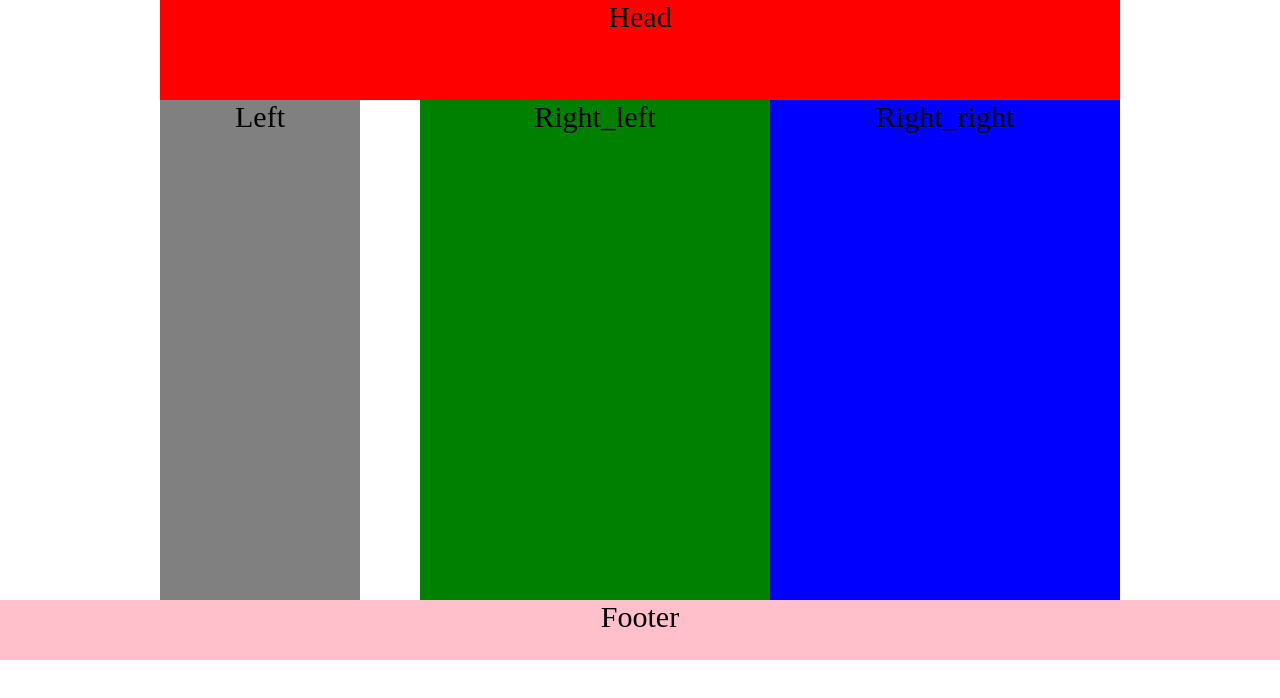
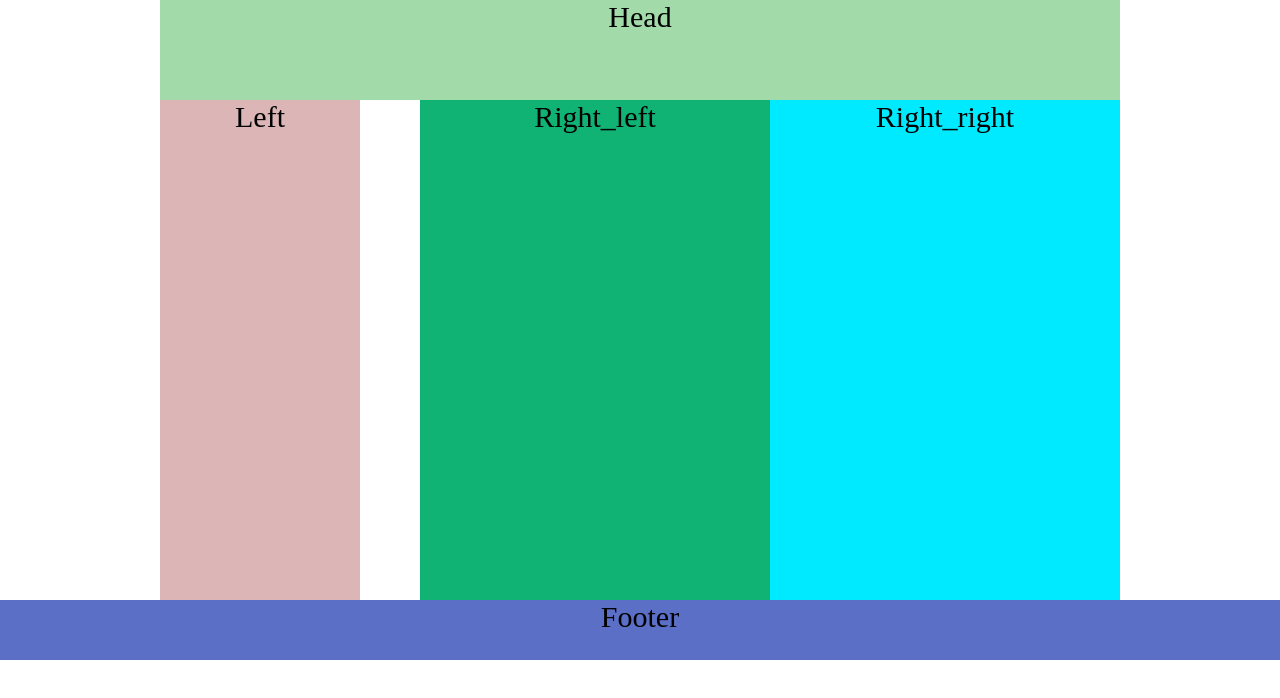
Before and after one commit to 51xueweb/Code-H5-Dev, a plain HTML site: page Web前端开发100例/020-Div+css 混合列布局/index.html in a window 1280 px wide. Drawn offline with Linux system fonts and the light colour scheme.

Commit message:
更新17~20

```diff
--- a/Web前端开发100例/018-Div+css 二列布局/css/index.css
+++ b/Web前端开发100例/018-Div+css 二列布局/css/index.css
@@ -0,0 +1,18 @@
+body {
+  text-align: center;
+  font-size: 30px;
+  padding: 0;
+  font-weight: bolder;
+}
+.left {
+  background-color: gray;
+  width: 300px;
+  height: 1000px;
+  float: left;
+}
+.right {
+  background-color: pink;
+  width: 300px;
+  height: 1000px;
+  float: right;
+}
--- a/Web前端开发100例/019-Div+css 三列布局/css/index.css
+++ b/Web前端开发100例/019-Div+css 三列布局/css/index.css
@@ -0,0 +1,27 @@
+body {
+  margin: 0;
+  padding:0;
+  font-size: 30px;
+  text-align: center;
+}
+.left {
+  background-color: gray;
+  width: 200px;
+  height: 700px;
+  position: absolute;
+  left: 0;
+  right: 0;
+}
+.middle {
+  background-color: pink;
+  margin: 0 300px 0 300px;
+  height: 400px;
+}
+.right {
+  background-color: #e3ffcc;
+  right: 0;
+  top: 0;
+  position: absolute;
+  width: 200px;
+  height: 700px;
+}
--- a/Web前端开发100例/020-Div+css 混合列布局/css/index.css
+++ b/Web前端开发100例/020-Div+css 混合列布局/css/index.css
@@ -0,0 +1,47 @@
+body {
+  margin: 0;
+  padding: 0;
+  text-align: center;
+  font-size: 30px;
+}
+.top {
+  height: 100px;
+}
+.head, .main {
+  width: 960px;
+  margin: 0 auto;
+}
+.head {
+  background-color: #a2daa9;
+  height: 100px;
+}
+.left {
+  background-color: #dcb6b6;
+  width: 200px;
+  height: 500px;
+  float: left;
+}
+.right {
+  background-color: #FCC;
+  width: 700px;
+  float: right;
+}
+.right_left {
+  background-color: #11b375;
+  width: 350px;
+  height: 500px;
+  float: left;
+}
+.right_right {
+  background-color: #00eaff;
+  width: 350px;
+  height: 500px;
+  float: right;
+}
+.footer {
+  margin-bottom: 0;
+  background-color: #5c6fc7;
+  width: 100%;
+  height: 60px;
+  clear: both;
+}
--- a/Web前端开发100例/020-Div+css 混合列布局/index.html
+++ b/Web前端开发100例/020-Div+css 混合列布局/index.html
@@ -7,55 +7,6 @@
   <meta name="author" content="Yexiaomo">
   <meta name="viewport" content="width=device-width, initial-scale=1.0">
 	<link rel="stylesheet" type="text/css" href="css/index.css">
-  <style type="text/css">
-    body{
-      margin: 0;
-      padding: 0;
-      text-align: center;
-      font-size: 30px;
-    }
-    .top{
-      height: 100px;
-    }
-    .head, .main{
-      width: 960px;
-      margin: 0 auto;
-    }
-    .head{
-      background-color: red;
-      height: 100px;
-    }
-    .left{
-      background-color: gray;
-      width: 200px;
-      height: 500px;
-      float: left;
-    }
-    .right{
-      background-color: #FCC;
-      width: 700px;
-      float: right;
-    }
-    .right_left{
-      background-color: green;
-      width: 350px;
-      height: 500px;
-      float: left;
-    }
-    .right_right{
-      background-color: blue;
-      width: 350px;
-      height: 500px;
-      float: right;
-    }
-    .footer{
-      margin-bottom: 0;
-      background-color: pink;
-      width: 100%;
-      height: 60px;
-      clear: both;
-    }
-  </style>
 </head>
 <body>
   <div class="top">
```
Also changed, not shown: Web前端开发100例/017-Div+css 一列布局/css/index.css (+22 -0 lines), Web前端开发100例/017-Div+css 一列布局/index.html (+0 -9 lines), Web前端开发100例/018-Div+css 二列布局/index.html (+0 -20 lines), Web前端开发100例/019-Div+css 三列布局/index.html (+0 -29 lines).
